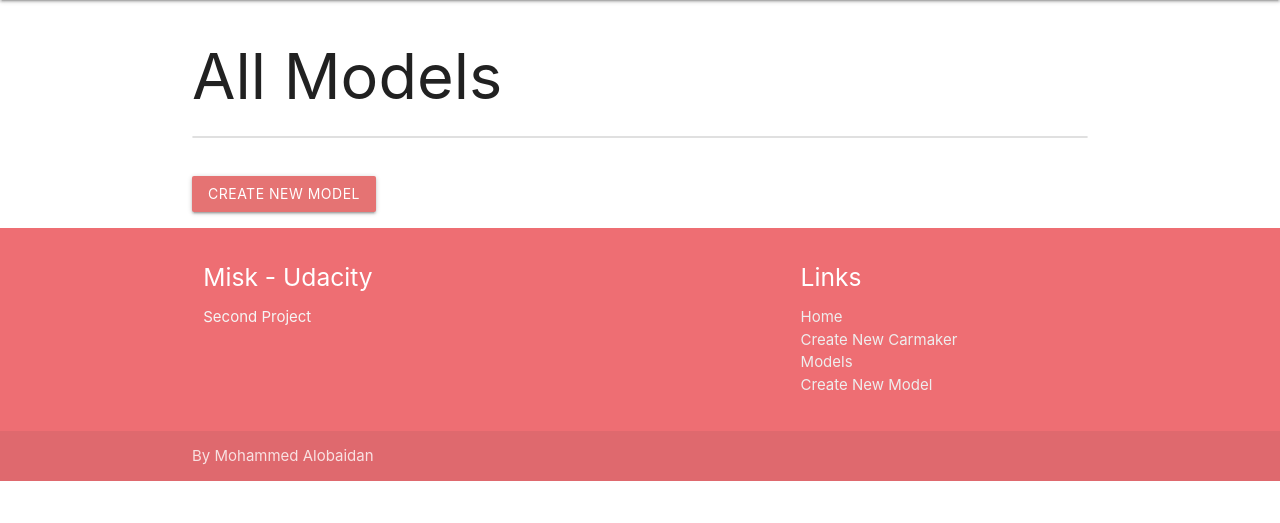
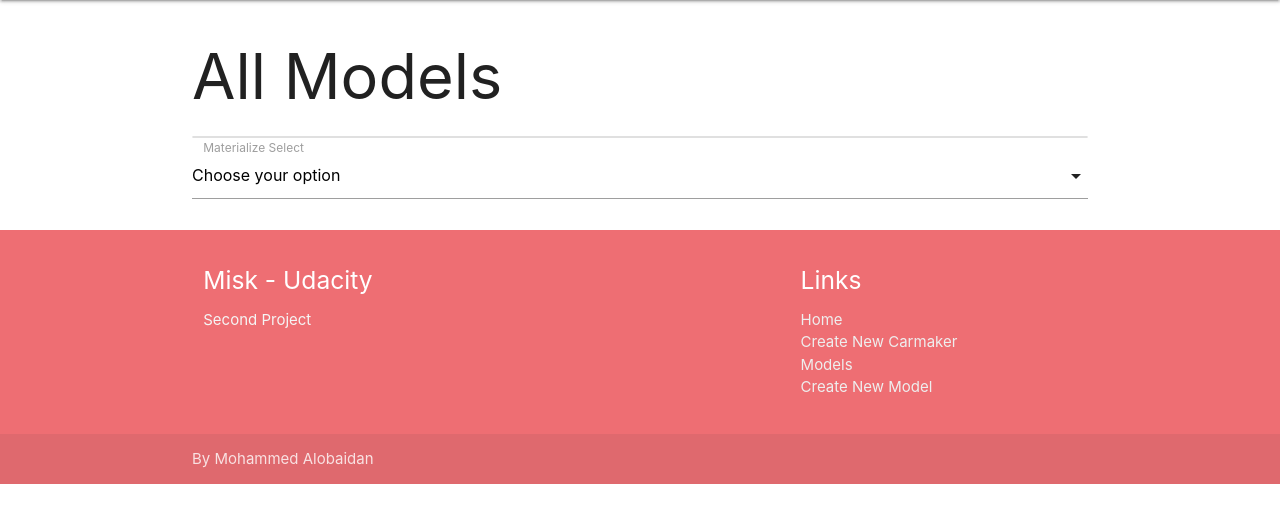
Before and after one commit to malobaidan/Udacity-FSND-P5, a Flask app: page /models in a window 1280 px wide. Shown: the part 64-587 px from the top of the page. Run offline with Flask 2, Linux system fonts and the light colour scheme; data that the repository does not hold is empty; some libraries are stand-ins or nearby versions.

Commit message:
added options list

```diff
--- a/templates/base.html
+++ b/templates/base.html
@@ -11,7 +11,7 @@
   <script src="https://apis.google.com/js/platform.js?onload=init" async defer></script>
   <title>{% block title %}{% endblock %} - Cars</title>
   {% endblock %}
-  <style type="text/css" scoped>
+  <style>
     body {
       display: flex;
       min-height: 100vh;
@@ -38,8 +38,9 @@
   </nav>
 
   <div id="content" class="container" style="padding-bottom:2vh">{% block content %}{% endblock %}</div>
-  <div id="footer">
+
   {% block footer %}
+
   <footer class="page-footer">
     <div class="container">
       <div class="row">
@@ -67,7 +68,7 @@
   </footer>
 
   {% endblock %}
-  </div>
+
 </body>
 
 </html>
--- a/templates/models.html
+++ b/templates/models.html
@@ -10,27 +10,38 @@
 </style>
 {% endblock %}
 {% block content %}
-	<div class="list">
+
+<div class="list">
 	{% if id %}
 	<h2>{{ carmaker_name }}</h2>
 	{% else %}
 	<h1>All Models</h1>
 	{% endif %}
 	<div class="collection">
-	{% for model in models %}
-	<a href='/model/{{ model.id }}' class="red-text lighten-2 collection-item">{{ model.name}}</a>
-	{% endfor %}
+		{% for model in models %}
+		<a href='/model/{{ model.id }}' class="red-text lighten-2 collection-item">{{ model.name}}</a>
+		{% endfor %}
+	</div>
+	<div class="input-field col s12">
+		<select onChange="window.location.href=this.value">
+			<option value="" disabled selected>Choose your option</option>
+			<option value="/model/new">Create New Model</option>
+			{% if id and owner %}
+			<option value="/carmaker/update_{{ id }}">Update Carmaker</option>
+			<option value="/carmaker/delete_{{ id }}">Delete Carmaker</option>
+			{% endif %}
+		</select>
+		<label>Materialize Select</label>
+	</div>
 </div>
-	</br>
-	<a class="red lighten-2 btn waves-effect waves-light" href='/model/new'>Create New Model</a>
+<script>
+	document.addEventListener('DOMContentLoaded', function () {
+		var elems = document.querySelectorAll('select');
+		options = ('a', 'b	');
+		var instances = M.FormSelect.init(elems, options);
+		console.log(instances[0]);
 
-	{% if id and owner %}
-	</br>
-	<a href='/carmaker/update_{{ id }}'>Update Carmaker</a>
-	</br>
-	<a href='/carmaker/delete_{{ id }}'>Delete Carmaker</a>
-	{% endif %}
-	</div>
-
+	});
+</script>
 
 {% endblock %}
--- a/templates/updatecarmakers.html
+++ b/templates/updatecarmaker.html
@@ -26,6 +26,8 @@
 		<p>Name:</p>
 		<input type="text" name="name" size='30' value="{{ name }}" required>
 		</br>
-		<input type="submit" value='Update'>
+		<button class="red lighten-2 btn waves-effect waves-light" type="submit" name="action">Update
+				<i class="material-icons right"></i>
+		</button>
 	</form>
 	{% endblock %}
```
Lines whose indentation alone changed are shown as unchanged.
